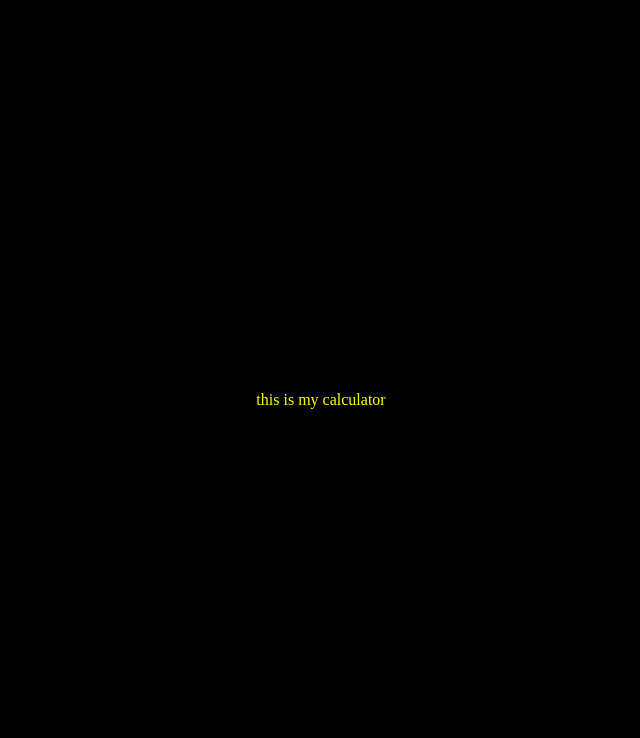
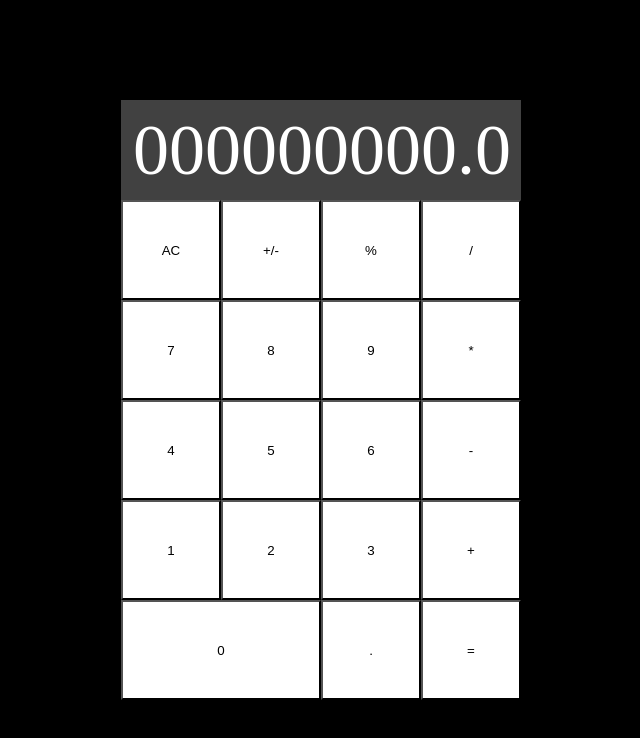
Before and after one commit to drparnassus/calculator, a plain HTML site: page index.html in a window 1280 px wide. Shown: the whole page, without its empty margins (319-959 px from the left). Drawn offline with Linux system fonts and the light colour scheme.

Commit message:
add calc container, buttons, display

```diff
--- a/index.html
+++ b/index.html
@@ -10,6 +10,39 @@
     <script src="./script.js"></script>
 </head>
 <body>
-    this is my calculator
+    <div id="calculatorBox">
+        <div id="display">
+            000000000.0
+        </div>
+        <div id="row1">
+            <button>AC</button>
+            <button>+/-</button>
+            <button>%</button>
+            <button>/</button>
+        </div>
+        <div id="row2">
+            <button>7</button>
+            <button>8</button>
+            <button>9</button>
+            <button>*</button>
+        </div>
+        <div id="row3">
+            <button>4</button>
+            <button>5</button>
+            <button>6</button>
+            <button>-</button>
+        </div>
+        <div id="row4">
+            <button>1</button>
+            <button>2</button>
+            <button>3</button>
+            <button>+</button>
+        </div>
+        <div id="row5">
+            <button id="zeroBtn">0</button>
+            <button>.</button>
+            <button>=</button>
+        </div>
+    </div>
 </body>
 </html>
--- a/script.js
+++ b/script.js
@@ -50,8 +50,8 @@ function operate(a, op, b) {
     }
 };
 
-firstNum = 2;
+/*firstNum = 2;
 secondNum = 5;
 operator = "*";
 
-console.log(operate(firstNum, operator, secondNum));
+console.log(operate(firstNum, operator, secondNum));*/
--- a/styles.css
+++ b/styles.css
@@ -5,7 +5,7 @@
     margin: 0;
     padding: 0;
     gap: 0;
-    color: yellow;
+    color: black;
 }
 
 body {
@@ -16,3 +16,41 @@ body {
     justify-content: center;
     align-items: center;
 }
+
+#calculatorBox {
+    display: flex;
+    flex-direction: column;
+    width: 400px;
+    height: 600px;
+    background-color: grey;
+}
+
+#display, #row1, #row2, #row3, #row4, #row5 {
+    display: flex;
+    height: 100px;
+}
+
+#display {
+    display: flex;
+    width: 400px;
+    background-color: rgb(65, 65, 65);
+    color: white;
+    font-size: 72px;
+    justify-content: end;
+    align-items: center;
+    padding: 10px;
+}
+
+button {
+    background-color: white;
+    width: 100px;
+    height: 100px;
+}
+
+#zeroBtn {
+    width: 200px;
+}
+
+/*#display, #row1, #row2, #row3, #row4 {
+
+}*/
```
